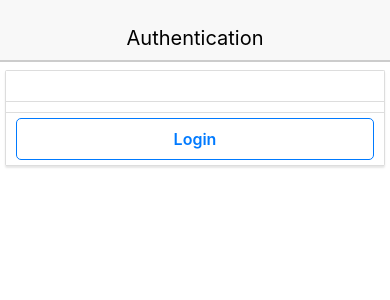
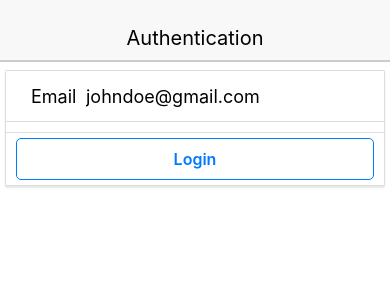
Before and after one commit to swojeet/auth, a React Native app: screen / in a window 390 px wide. Shown: the top 300 px of the page. Built offline with nearby package versions, Linux system fonts and the light colour scheme.

Commit message:
Create Input component and add element to login form for email

```diff
--- a/src/components/LoginForm.js
+++ b/src/components/LoginForm.js
@@ -1,18 +1,18 @@
 import React, { Component } from 'react';
-import { TextInput } from 'react-native';
-import { Button, Card, CardSection } from './common';
+import { Button, Card, CardSection, Input } from './common';
 
 class LoginForm extends Component {
-  state = { text: '' };
+  state = { email: '' };
 
   render() {
     return (
       <Card>
         <CardSection>
-          <TextInput
-            value={this.state.text}
-            onChangeText={text => this.setState({ text })}
-            style={{ height: 20, width: 100, paddingVertical: 0 }}
+          <Input
+            placeholder="johndoe@gmail.com"
+            label="Email"
+            value={this.state.email}
+            onChangeText={email => this.setState({ email })}
           />
         </CardSection>
         <CardSection>
--- /dev/null
+++ b/src/components/common/Input.js
@@ -0,0 +1,42 @@
+import React from 'react';
+import { TextInput, View, Text } from 'react-native';
+
+const Input = ({ label, value, onChangeText, placeholder }) => {
+  const { inputStyle, labelStyle, containerStyle } = styles;
+  return (
+    <View style={containerStyle}>
+      <Text style={labelStyle}>{ label }</Text>
+      <TextInput
+        placeholder={placeholder}
+        autoCorrect={false}
+        style={inputStyle}
+        value={value}
+        onChangeText={onChangeText}
+      />
+    </View>
+  );
+};
+
+const styles = {
+  inputStyle: {
+    color: '#000',
+    paddingRight: 5,
+    paddingLeft: 5,
+    fontSize: 18,
+    lineHeight: 23,
+    flex: 2
+  },
+  labelStyle: {
+    fontSize: 18,
+    paddingLeft: 20,
+    flex: 1
+  },
+  containerStyle: {
+    height: 40,
+    flex: 1,
+    flexDirection: 'row',
+    alignItems: 'center'
+  }
+};
+
+export { Input };
--- a/src/components/common/index.js
+++ b/src/components/common/index.js
@@ -2,3 +2,4 @@ export * from './Button';
 export * from './Card';
 export * from './CardSection';
 export * from './Header';
+export * from './Input';
```
